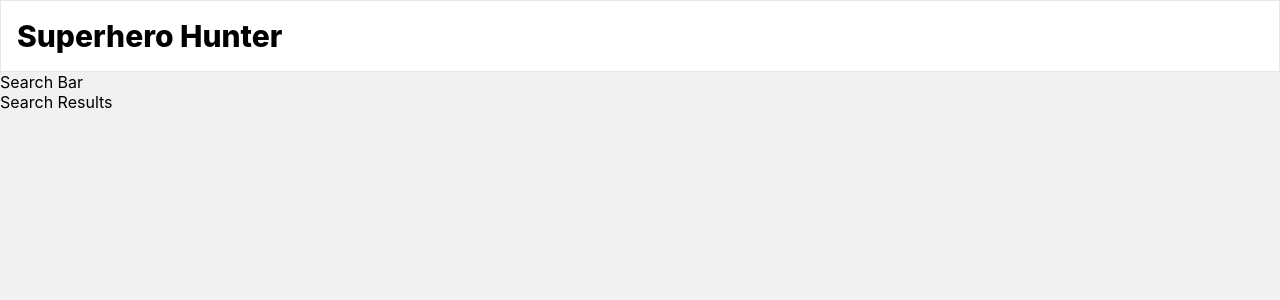
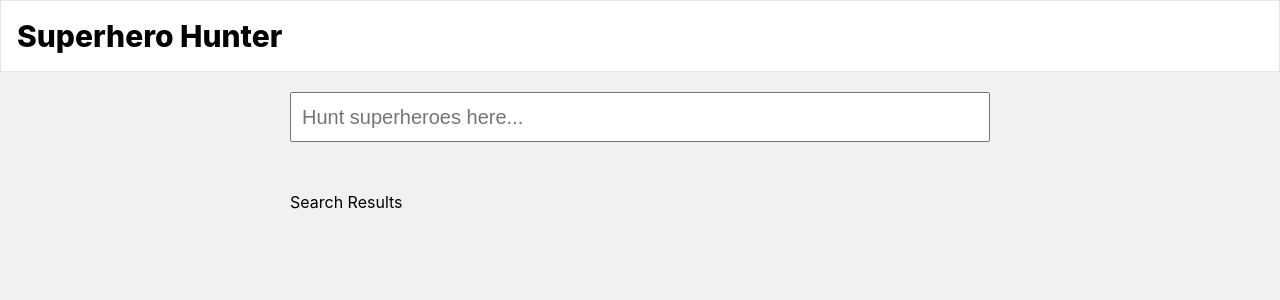
Before and after one commit to aakashtyg/react-superhero, a React (Create React App) app: page / in a window 1280 px wide. Shown: the top 300 px of the page. Built offline with nearby package versions, Linux system fonts and the light colour scheme.

Commit message:
Style SearchBar component

```diff
--- a/src/App.js
+++ b/src/App.js
@@ -7,8 +7,10 @@ function App() {
   return (
     <div className="App">
       <Navbar />
-      <SearchBar />
-      <SearchResults />
+      <div className="main">
+        <SearchBar />
+        <SearchResults />
+      </div>
     </div>
   );
 }
--- a/src/SearchBar.js
+++ b/src/SearchBar.js
@@ -3,7 +3,7 @@ import React from 'react';
 function SearchBar(props) {
   return (
     <div>
-      Search Bar
+      <input id="search-bar" type="search" placeholder="Hunt superheroes here..." />
     </div>
   );
 }
--- a/src/index.css
+++ b/src/index.css
@@ -24,3 +24,15 @@ code {
   font-size: 30px;
   font-weight: 800;
 }
+.main {
+  width: 700px;
+  margin: 0 auto;
+  margin-top: 20px;
+}
+#search-bar {
+  width: 100%;
+  height: 50px;
+  padding-left: 10px;
+  font-size: 20px;
+  margin-bottom: 50px;
+}
```
